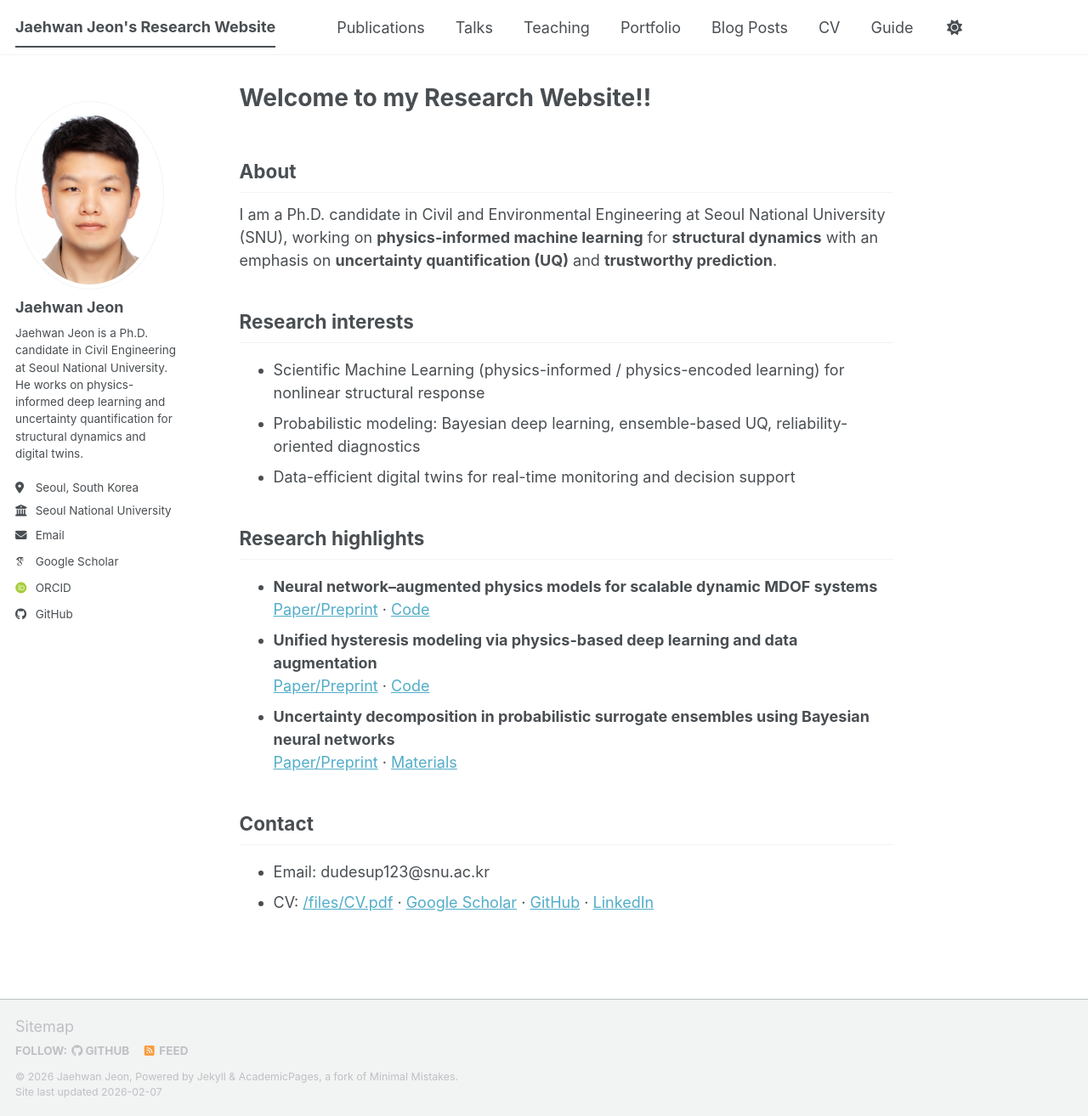
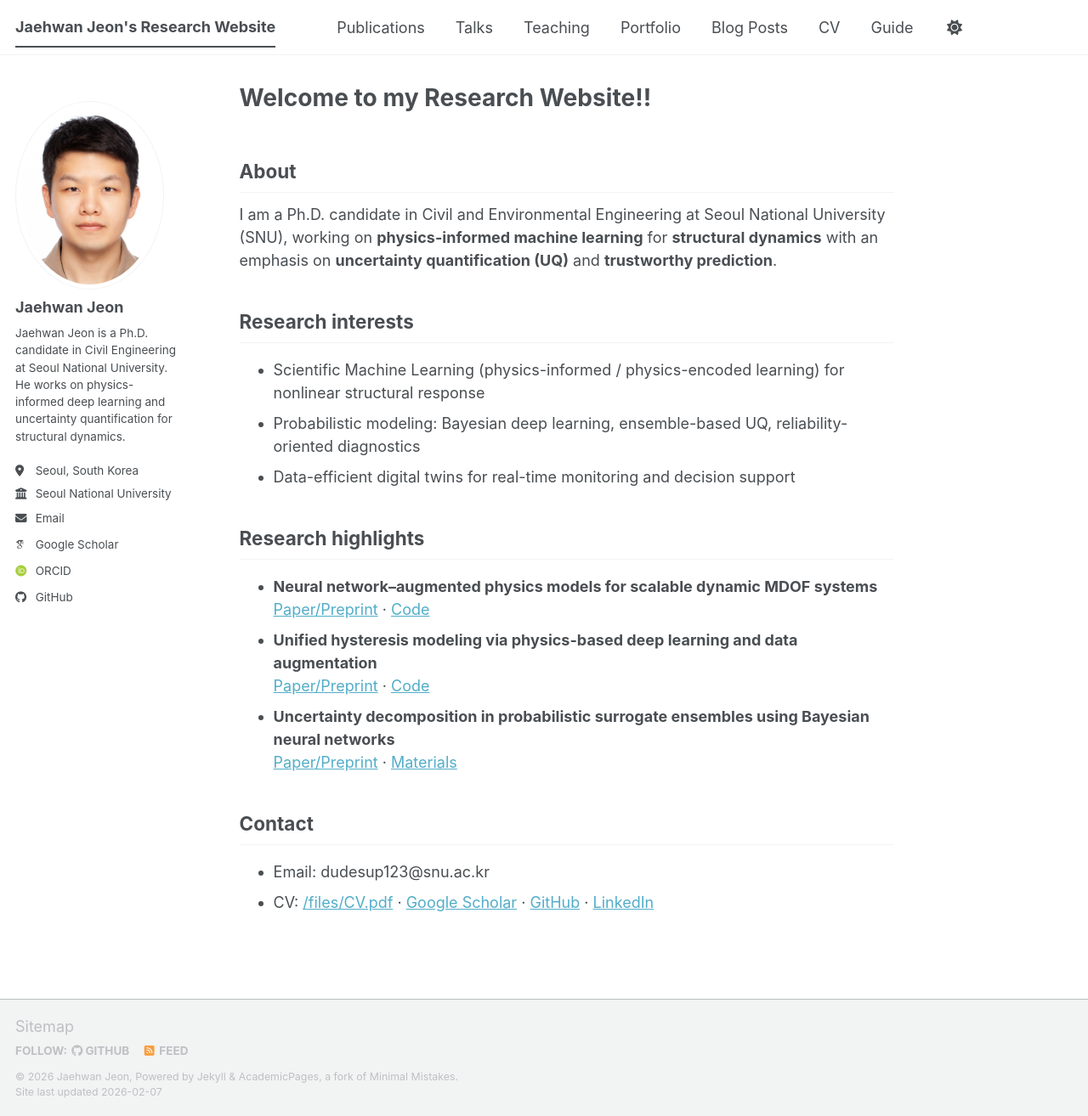
Before and after one commit to JaehwanJeon/JaehwanJeon.github.io, a Jekyll site: the page built from _pages/about.md, in a window 1280 px wide and 1314 px high. Shown: the whole window at 85% size. Built offline with Jekyll 4.4.1, drawn with Linux system fonts in a browser that asks for light colours; some web fonts are replaced; a script bundle is joined from its source files by our own code; library files that are not in the unit come from our copies.

Commit message:
Revise bio and add graduation thesis category
Updated bio to remove reference to digital twins and added graduation thesis category.

```diff
--- a/_config.yml
+++ b/_config.yml
@@ -26,7 +26,7 @@ author:
   avatar           : "profile.jpg.jpg"
   name             : "Jaehwan Jeon"
   pronouns         : # example: "she/her"
-  bio              : "Jaehwan Jeon is a Ph.D. candidate in Civil Engineering at Seoul National University. He works on physics-informed deep learning and uncertainty quantification for structural dynamics and digital twins."
+  bio              : "Jaehwan Jeon is a Ph.D. candidate in Civil Engineering at Seoul National University. He works on physics-informed deep learning and uncertainty quantification for structural dynamics."
   location         : "Seoul, South Korea"
   employer         : "Seoul National University"
   uri              : # URL
@@ -86,6 +86,8 @@ author:
 publication_category:
   books:
     title: 'Books'
+  thesis:
+    title: 'Graduation Thesis'
   manuscripts:
     title: 'Journal Articles'
   underreview:
```
